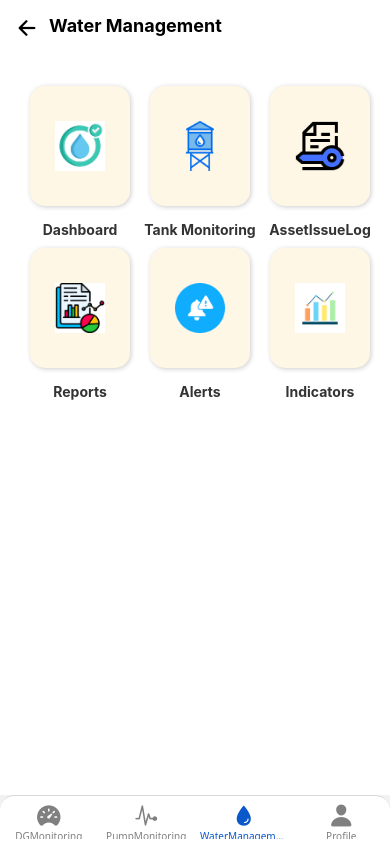
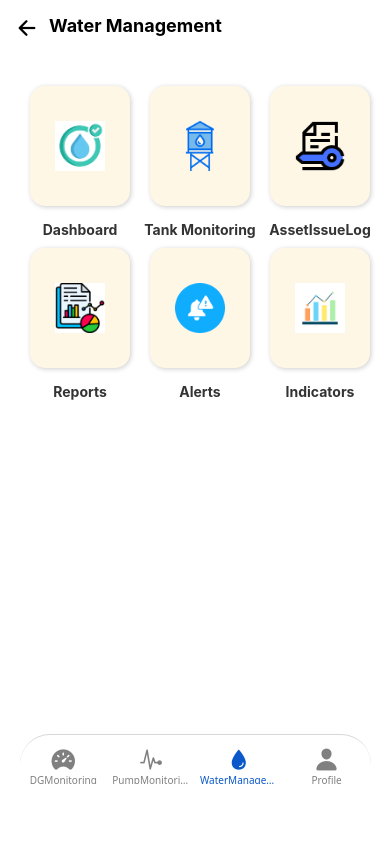
Before and after one commit to DineshKkumar2003/ScpKfxLabs, a React Native app: screen /WaterManagement in a window 390 px wide. Built offline with nearby package versions, Linux system fonts and the light colour scheme.

Commit message:
adding report prblm to the issuselog screen

```diff
--- a/src/navigation/WaterManagementStack.tsx
+++ b/src/navigation/WaterManagementStack.tsx
@@ -9,6 +9,7 @@ import AssetIssueLog from '../screens/subTabs/AssetIssueLog';
 import Reports from '../screens/subTabs/Reports';
 import Alerts from '../screens/subTabs/Alerts';
 import Indicators from '../screens/subTabs/Indicators';
+import ChangePassword from '../screens/subTabs/ChangePassword';
 import WaterManagementDashboard from '../screens/subTabs/WaterManagementDashboard';
 
 const WaterManagementStack = () => {
@@ -52,6 +53,11 @@ const WaterManagementStack = () => {
         component={WaterManagementDashboard}
         options={{headerShown: false}}
       />
+      <Stack.Screen
+        name="ChangePassword"
+        component={ChangePassword}
+        options={{headerShown: false}}
+      />
     </Stack.Navigator>
   );
 };
--- a/src/navigation/index.tsx
+++ b/src/navigation/index.tsx
@@ -40,9 +40,15 @@ const TabNavigator = () => {
       screenOptions={{
         tabBarStyle: {
           backgroundColor: 'white',
-          borderTopLeftRadius: 15,
-          borderTopRightRadius: 15,
-          marginBottom: 0,
+          borderRadius: 30,
+          marginLeft: '5%',
+          marginRight: '5%',
+          position: 'absolute',
+          width: '90%',
+          height: 60,
+          paddingBottom: 5,
+          paddingTop: 5,
+          marginBottom: 50,
         },
         tabBarActiveTintColor: '#0A58CA',
         tabBarInactiveTintColor: 'grey',
--- a/src/screens/index.tsx
+++ b/src/screens/index.tsx
@@ -8,6 +8,7 @@ export type RootStackParamList = {
   Alerts: undefined;
   Indicators: undefined;
   WaterManagementDasboard: undefined;
+  ChangePassword: undefined;
 };
 export type BottomTabParamList = {
   DGMonitoring: undefined;
--- a/src/screens/subTabs/AssetIssueLog.tsx
+++ b/src/screens/subTabs/AssetIssueLog.tsx
@@ -12,13 +12,15 @@ import React from 'react';
 import Ionicons from 'react-native-vector-icons/Ionicons';
 import {useNavigation} from '@react-navigation/native';
 import RNPickerSelect from 'react-native-picker-select';
+import {Row, Rows, Table} from 'react-native-table-component';
 
 const AssetIssueLog = () => {
   const navigation = useNavigation();
   const [assetType, setAssetType] = useState('');
   const [status, setStatus] = useState('');
   const [timePeriod, setTimePeriod] = useState('');
-
+  const tableHead = ['Date & Time', 'Asset Info', 'Comments', 'Status'];
+  const tableData: string[][] = [];
   return (
     <View style={{backgroundColor: 'white', flex: 1}}>
       <SafeAreaView
@@ -42,8 +44,9 @@ const AssetIssueLog = () => {
               onValueChange={setAssetType}
               items={[
                 {label: 'All Types', value: ''},
-                {label: 'HVAC', value: 'hvac'},
-                {label: 'Electrical', value: 'electrical'},
+                {label: 'DG', value: 'dg'},
+                {label: 'PUMP', value: 'pump'},
+                {label: 'WATER', value: 'water'},
               ]}
               style={pickerSelectStyles}
               useNativeAndroidPickerStyle={false} // You can try removing this if issues arise on Android
@@ -57,7 +60,10 @@ const AssetIssueLog = () => {
               onValueChange={setStatus}
               items={[
                 {label: 'All Statuses', value: ''},
-                {label: 'Open', value: 'open'},
+                {label: 'New', value: 'new'},
+                {label: 'In Progress', value: 'in-progress'},
+                {label: 'On Hold', value: 'on-hold'},
+                {label: 'Resolved', value: 'resolved'},
                 {label: 'Closed', value: 'closed'},
               ]}
               style={pickerSelectStyles}
@@ -86,19 +92,30 @@ const AssetIssueLog = () => {
         </View>
 
         {/* Table */}
-        <Text style={styles.sectionTitle}>Asset Issue Logs</Text>
-        <View style={styles.table}>
-          <View style={styles.tableRow}>
-            <Text style={styles.tableHeader}>Date and Time</Text>
-            <Text style={styles.tableHeader}>Asset Info</Text>
-            <Text style={styles.tableHeader}>Comments</Text>
-            <Text style={styles.tableHeader}>Status</Text>
-          </View>
 
-          <View style={styles.tableRow}>
-            <Text style={styles.noLogs}>No logs found.</Text>
-          </View>
-        </View>
+        <ScrollView style={{}}>
+          <Table borderStyle={{borderWidth: 1.5, borderColor: '#ccc'}}>
+            <Row
+              data={tableHead}
+              style={styles.head}
+              textStyle={styles.headText}
+              flexArr={[3, 3, 6, 3]}
+            />
+            {tableData.length > 0 ? (
+              <Rows
+                data={tableData}
+                style={styles.row}
+                flexArr={[3, 3, 6, 3]}
+              />
+            ) : (
+              <Row
+                data={['No Logs Found']}
+                style={styles.emptyRow}
+                textStyle={styles.noDataText}
+              />
+            )}
+          </Table>
+        </ScrollView>
       </ScrollView>
     </View>
   );
@@ -124,7 +141,7 @@ const styles = StyleSheet.create({
   },
   container: {
     padding: 16,
-    backgroundColor: '#0d1632',
+    backgroundColor: '#fff',
     flexGrow: 1,
   },
   filterContainer: {
@@ -136,15 +153,15 @@ const styles = StyleSheet.create({
   },
   pickerWrapper: {
     width: '30%',
-    minWidth: 120,
+    minWidth: 150,
   },
   label: {
-    color: 'white',
+    color: 'black',
     marginBottom: 5,
     fontWeight: '600',
   },
   button: {
-    backgroundColor: '#007bff',
+    backgroundColor: '#98A869',
     paddingHorizontal: 16,
     justifyContent: 'center',
     borderRadius: 5,
@@ -161,27 +178,30 @@ const styles = StyleSheet.create({
     fontWeight: 'bold',
     marginBottom: 10,
   },
-  table: {
-    borderWidth: 1,
-    borderColor: '#ccc',
+  //tableContainer: {padding: 10},
+  head: {
+    height: 60,
+    backgroundColor: '#f1f8ff',
   },
-  tableRow: {
-    flexDirection: 'row',
-    borderBottomWidth: 1,
-    borderColor: '#ccc',
+
+  headText: {
+    margin: 6,
+    fontWeight: 'bold',
+    color: 'black',
+    textAlign: 'center',
   },
-  tableHeader: {
-    flex: 1,
-    padding: 10,
-    color: 'white',
-    fontWeight: 'bold',
+  emptyRow: {
+    height: 50,
+    backgroundColor: 'white',
+  },
+  noDataText: {
     textAlign: 'center',
-    backgroundColor: '#122042',
+    fontSize: 16,
+    color: '#666',
   },
-  noLogs: {
-    flex: 1,
-    color: 'white',
-    padding: 10,
+  row: {
+    margin: 6,
+    color: 'black',
     textAlign: 'center',
   },
 });
@@ -189,6 +209,8 @@ const styles = StyleSheet.create({
 const pickerSelectStyles = StyleSheet.create({
   inputIOS: {
     backgroundColor: 'white',
+    borderWidth: 1,
+    borderColor: '#ccc',
     borderRadius: 5,
     paddingVertical: 10,
     paddingHorizontal: 12,
@@ -196,6 +218,8 @@ const pickerSelectStyles = StyleSheet.create({
   },
   inputAndroid: {
     backgroundColor: 'white',
+    borderWidth: 1,
+    borderColor: '#ccc',
     borderRadius: 5,
     paddingVertical: 10,
     paddingHorizontal: 12,
--- /dev/null
+++ b/src/screens/subTabs/ChangePassword.tsx
@@ -0,0 +1,14 @@
+import {StyleSheet, Text, View} from 'react-native';
+import React from 'react';
+
+const ChangePassword = () => {
+  return (
+    <View>
+      <Text>ChangePassword</Text>
+    </View>
+  );
+};
+
+export default ChangePassword;
+
+const styles = StyleSheet.create({});
--- a/src/screens/subTabs/Reports.tsx
+++ b/src/screens/subTabs/Reports.tsx
@@ -211,7 +211,7 @@ const styles = StyleSheet.create({
     width: '100%',
     alignItems: 'center',
     justifyContent: 'center',
-    marginBottom: 50,
+    marginBottom: '45%',
   },
   button: {
     backgroundColor: '#001532',
--- a/src/screens/subTabs/TankMonitoring.tsx
+++ b/src/screens/subTabs/TankMonitoring.tsx
@@ -196,6 +196,7 @@ const styles = StyleSheet.create({
     backgroundColor: '#f8f2f4',
     borderRadius: 30,
     marginTop: 10,
+    marginBottom: '40%',
   },
   sumpsText: {
     fontSize: 14,
```
